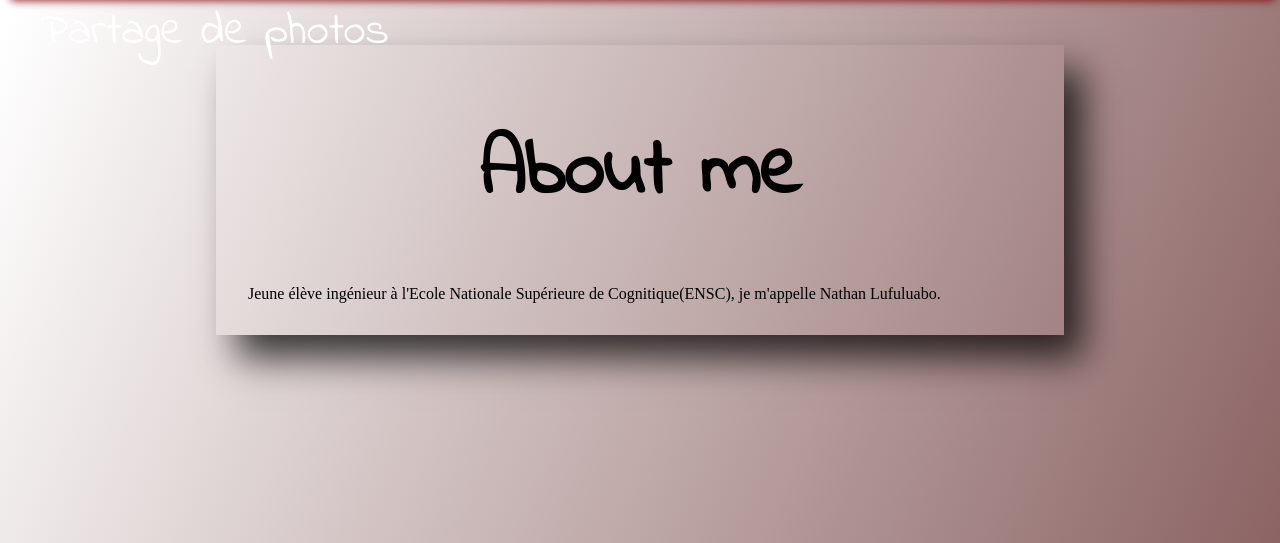
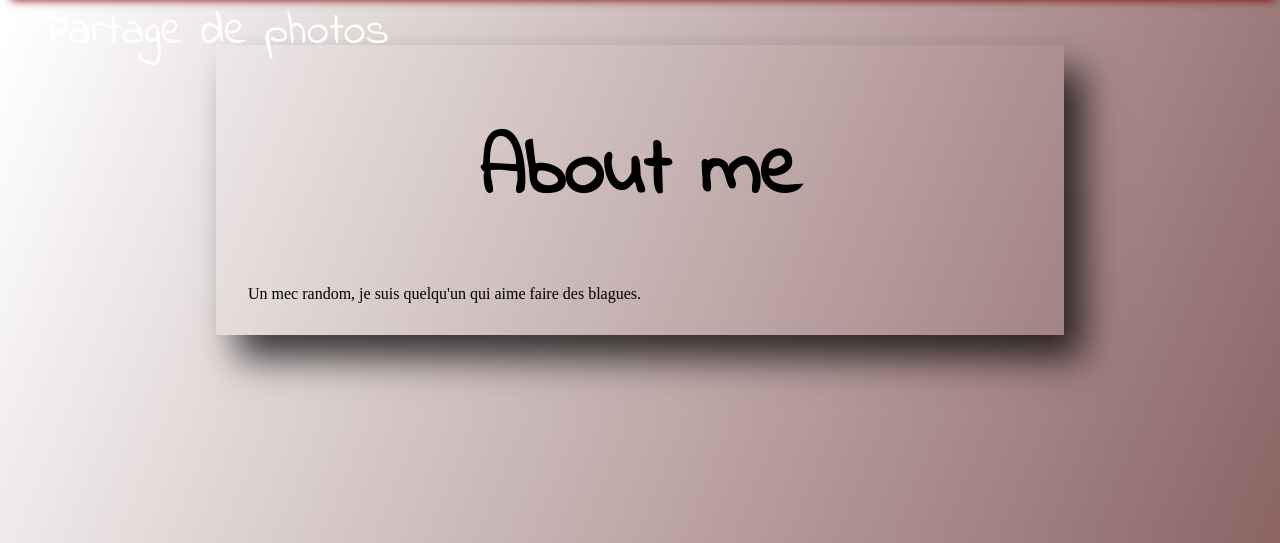
Before and after one commit to LeRatdemare/Merch-Exchange, a Django app: page /about-us/ in a window 1280 px wide. Shown: the part 81-624 px from the top of the page. Run offline with Django 4.2, Linux system fonts and the light colour scheme.

Commit message:
Anonymisation

```diff
--- a/merchex/listings/templates/listings/about.html
+++ b/merchex/listings/templates/listings/about.html
@@ -3,8 +3,8 @@
 {% block content  %}
 
 <h1>About me</h1>
-<p>Jeune élève ingénieur à l'Ecole Nationale Supérieure de Cognitique(ENSC),
-    je m'appelle {{author}}.
+<p>Un mec random,
+    je suis {{author}}.
 </p>
 
 {% endblock %}
--- a/merchex/listings/views.py
+++ b/merchex/listings/views.py
@@ -83,7 +83,7 @@ def band_delete(request, band_id):
 
 
 def about(request):
-    author = "Nathan Lufuluabo"
+    author = "quelqu'un qui aime faire des blagues"
     return render(request, 'listings/about.html', context={'author': author})
 
 
```
